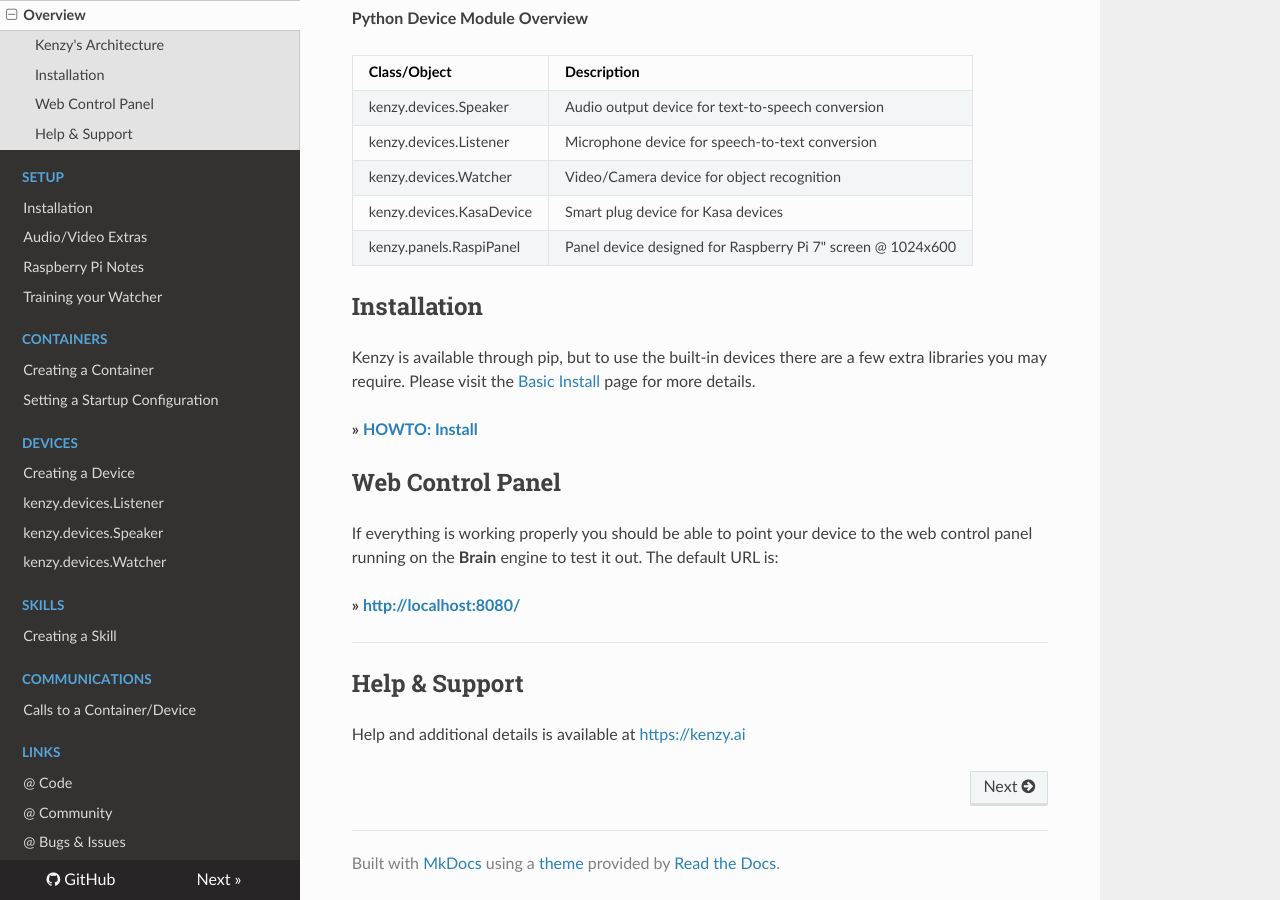
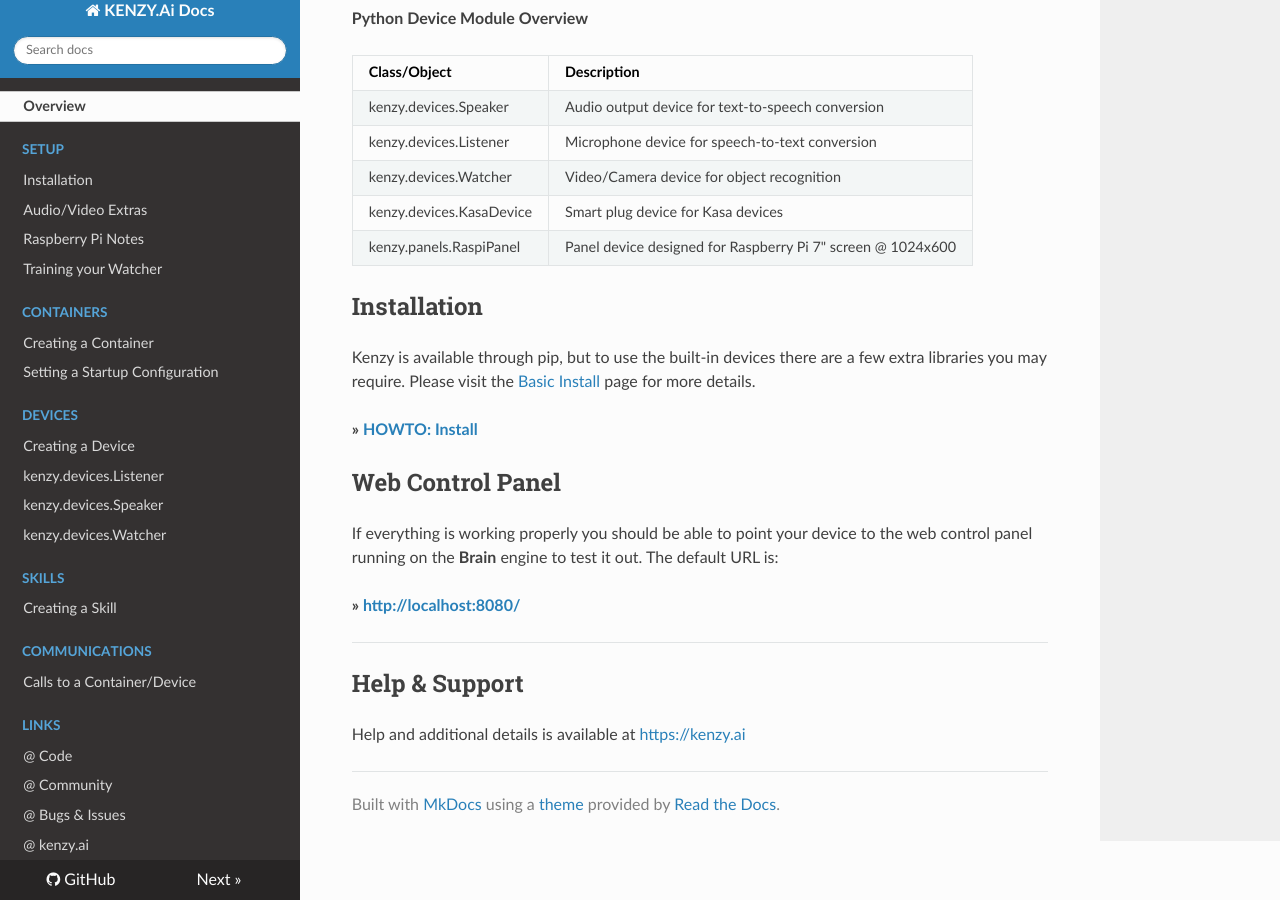
Before and after one commit to lnxusr1/kenzy, an MkDocs documentation site: the page built from docs/index.md, in a window 1280 px wide and 900 px high, scrolled down 796 px. Built offline with MkDocs 1.6.1, drawn with Linux system fonts in a browser that asks for light colours; nearby versions of some CDN libraries; some of the changed lines change nothing that is shown.

Commit message:
Updates to mkdocs template

```diff
--- a/mkdocs.yml
+++ b/mkdocs.yml
@@ -5,6 +5,9 @@
 theme:
     name: readthedocs
     highlightjs: true
+    prev_next_buttons_location: none
+    titles_only: true
+    collapse_navigation: false
 
 nav:
     - Overview: 'index.md'
```
